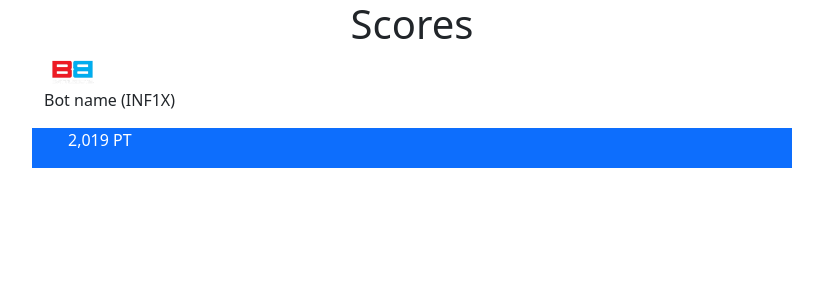
After one commit to DelanoKoster1/Battle-Bot-interface, a PHP site: page /pages/pointspage.php in a window 1280 px wide. The commit adds this page. Shown: the top 300 px of the page, without its empty margins (228-1051 px from the left). Run offline with PHP 8.4, Linux system fonts and the light colour scheme.

Commit message:
Made points page

```diff
--- a/assets/css/style.css
+++ b/assets/css/style.css
@@ -1,3 +1,5 @@
 * {
-  box-sizing: content-box;
+  box-sizing: border-box;
+  margin: 0;
+  padding: 0;
 }
--- /dev/null
+++ b/pages/pointspage.php
@@ -0,0 +1,35 @@
+<!DOCTYPE html>
+<html lang="en">
+<?php include_once("../components/head.html"); ?>
+<link rel="stylesheet" href="../assets/css/pointspage.css">
+<title>Punten Pagina</title>
+
+<body>
+    <div class="container">
+        <div class="row">
+            <div class="col-12 text-center">
+                <h1>Scores</h1>
+            </div>
+        </div>
+        <div class="row">
+            <div class="col-2"></div>
+            <div class="col-8">
+                <div class="row">
+                    <div class="col-4">
+                        <img class="w-25" src="../assets/img/battlebotlogo.png" alt="Picture of Robot">
+                    </div>
+                    <div class="col-12">
+                        <p>Bot name (INF1X)</p>
+                    </div>
+                    <div class="col-12 bg-primary text-white">
+                        <p class="ps-4">2,019 PT</p>
+                    </div>
+                </div>
+            </div>
+            <div class="col-2"></div>
+        </div>
+
+    </div>
+</body>
+
+</html>
```
Also changed, not shown: assets/img/battlebotlogo.png (added).
